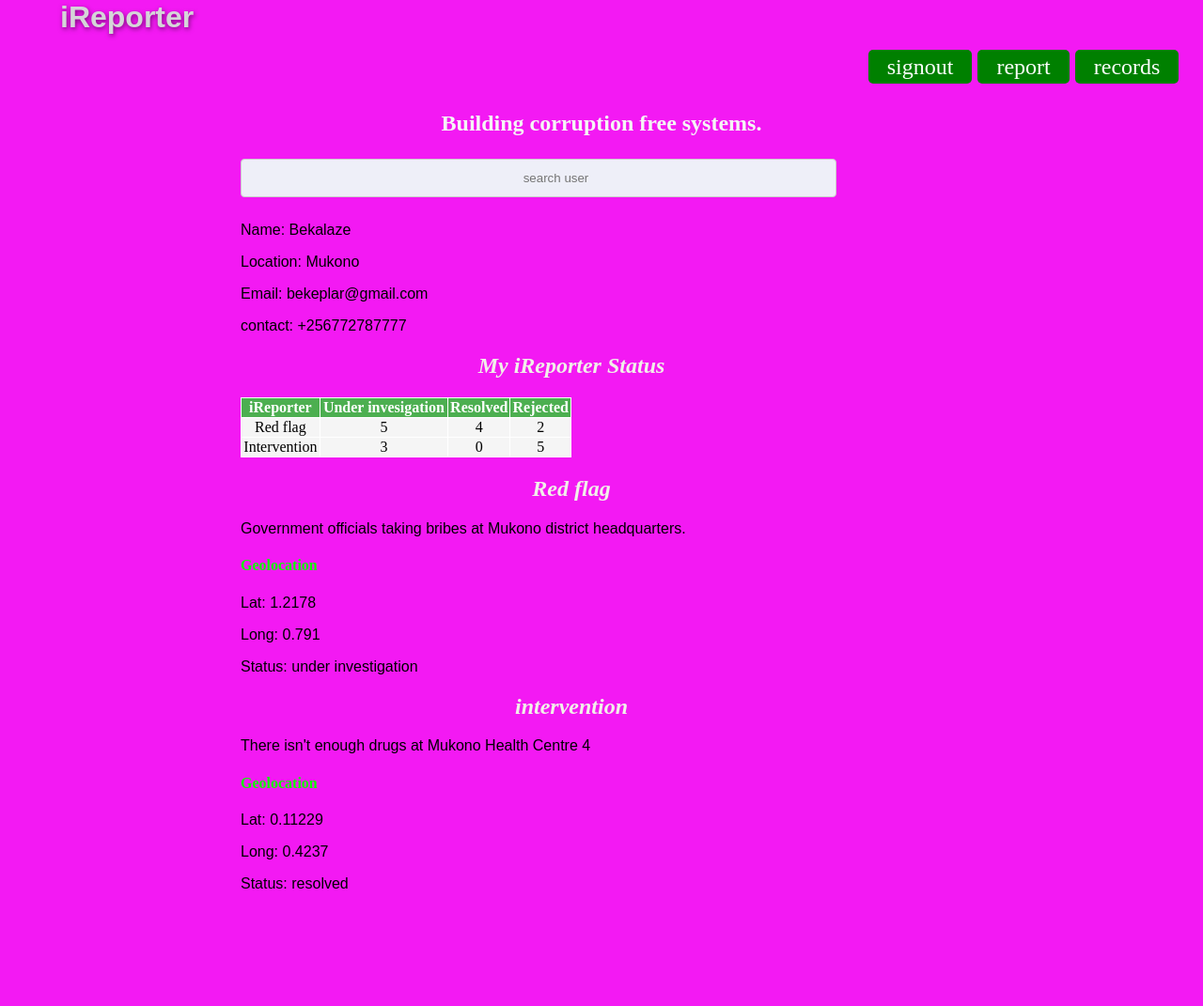
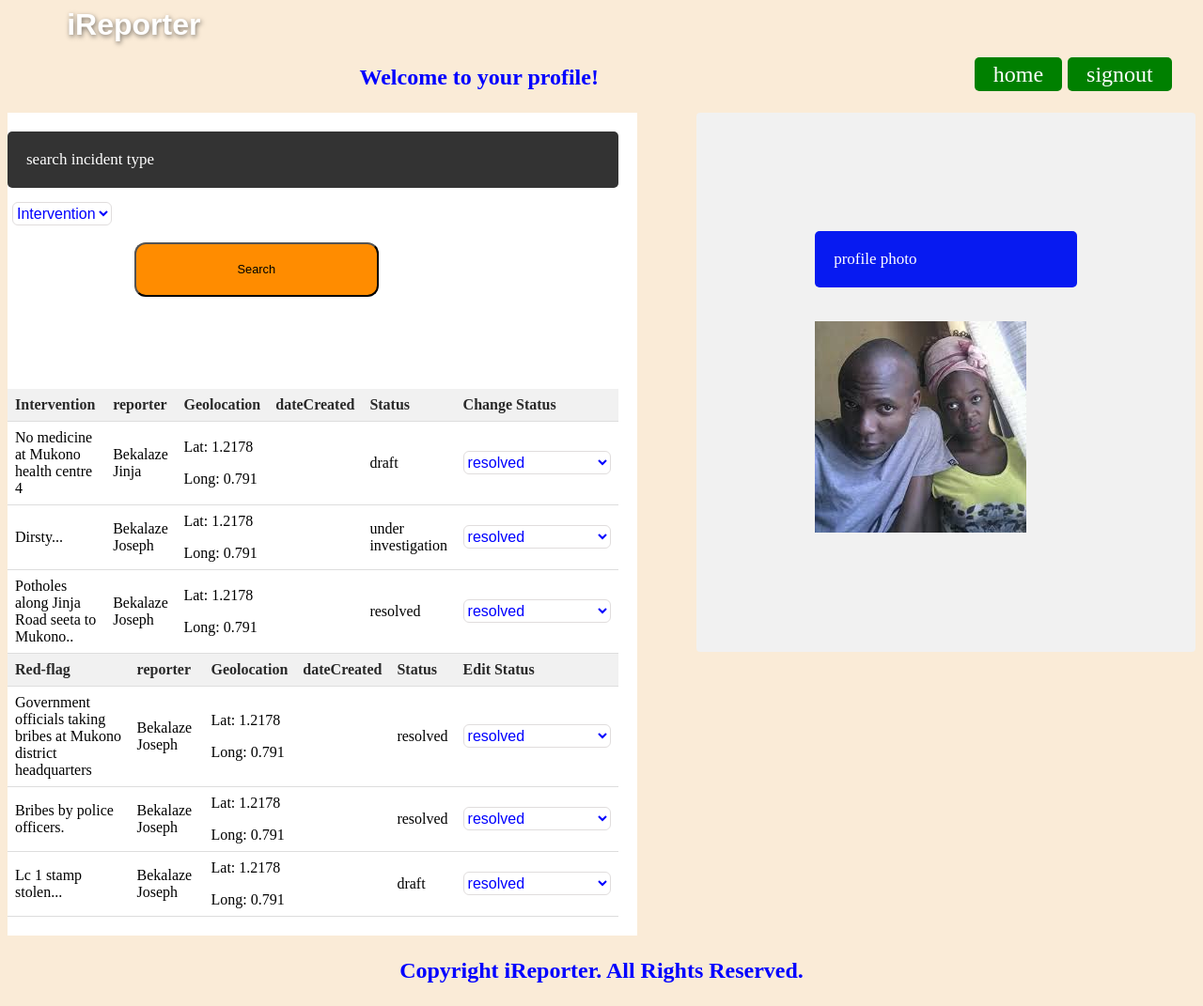
Before and after one commit to bekeplar/iReporter, a Python web app: template UI/templates/profile.html in a window 1280 px wide. Shown: the whole page at 94% size. Before the commit the page ends 946 px from the top, so only its background shows below. Run offline with Jinja, Linux system fonts and the light colour scheme; the template is opened without the code that fills it, so the values that code supplies are empty.

Commit message:
Add more styling

```diff
--- a/UI/static/style.css
+++ b/UI/static/style.css
@@ -16,6 +16,9 @@ h3 {
     color: blue;
 
 
+}
+th{
+    color: rgba(0, 0, 0, 0.83);
 }
 
 .top{
@@ -67,7 +70,7 @@ a:hover {
     flex: 30%;
     background-color: #f1f1f1;
     padding: 10%;
-    margin-left: 15%;
+    margin-left: 5%;
     margin-bottom: 20%;
     border-radius: 4px;
     height: 70%;
--- a/UI/templates/index.html
+++ b/UI/templates/index.html
@@ -21,8 +21,8 @@
             </header><br><br>
             <h3>Building corruption free systems.</h3>
             <div id="low">
-                <p><i>iReporter</i> enables any/every citizen to bring any form of <b>corruption to the notice of appropriate  authorities and the general  public.</b></p>
-                <p><i>Users</i> can also report on things that need <b>government intervention</b>.</p>
+                <i>iReporter</i> enables any/every citizen to bring any form of corruption to the notice of appropriate  authorities and the general  public.
+                <i>Users</i> can also report on things that need government intervention.
             </div>
             <footer>
                     <h2>"our voices can save the system,<br>our country, our responsibility
--- a/UI/templates/profile.html
+++ b/UI/templates/profile.html
@@ -5,68 +5,140 @@
         <meta http-equiv="X-UA-Compatible" content="IE=edge">
         <title>iReporter profile</title>
         <meta name="viewport" content="width=device-width, initial-scale=1">
-        <link rel="stylesheet" type="text/css" media="screen" href="../static/main.css" />
+        <link rel="stylesheet" type="text/css" media="screen" href="../static/style.css" />
     </head>
     <body>
-        <div class="flex">
             <h1>iReporter</h1>
+            <heder>
                 <div class="top">
+                    <a href="index.html">home</a>
                     <a href="signin.html">signout</a>
-                        <a href="incident.html">report</a>
-                        <a href="records.html">records</a>
-                </div><br><br>
-                <h3>Building corruption free systems.</h3>
-                <div class="dare">
-                        <input type="search" placeholder="search user">
-                        <img src="">
-                        <div>
-                            <p>Name: Bekalaze</p>
-                            <p>Location: Mukono</p>
-                            <p>Email: bekeplar@gmail.com</p>
-                            <p>contact: +256772787777</p>
                 </div>
-                    <div class="records">
-                            <h2>My iReporter Status</h2>
+            </heder>
+            <h3>Welcome to your profile!</h3>
+            <div class="admin">
+                    <div class="main-admin">
+                        <p class="header">search incident type</p>
+                        <form>
+                                <select>
+                                        <option>Intervention</option>
+                                        <option>Red-flag</option>
+                                </select><br><br>
+                            <button type="submit">Search</button><br><br>
+                        </form>
                         <table>
                               <tr>
-                                    <th>iReporter</th>
-                                    <th>Under invesigation</th>
-                                    <th>Resolved</th>
-                                    <th>Rejected</th>
+                                <th>Intervention</th>
+                                <th>reporter</th>
+                                <th>Geolocation</th>
+                                <th>dateCreated</th>
+                                <th>Status</th>
+                                <th>Change Status</th>
                               </tr>
                               <tr>
-                                    <td>Red flag</td>
-                                    <td>5</td>
-                                    <td>4</td>
-                                    <td>2</td>
+                                <td>No medicine at Mukono health centre 4</td>
+                                <td>Bekalaze Jinja</td>
+                                <td><p>Lat: 1.2178</p>
+                                    <p>Long: 0.791</p>
+                                </td>
+                                <td></td>
+                                <td>draft</td>
+                                <td><select>
+                                        <option>resolved </option>
+                                        <option>under investigation</option>
+                                        <option>rejected</option>
+                                    </select></td>
                               </tr>
                               <tr>
-                                    <td>Intervention</td>
-                                    <td>3</td>
-                                    <td>0</td>
-                                    <td>5</td>
+                                <td>Dirsty...</td>
+                                <td>Bekalaze Joseph</td>
+                                <td><p>Lat: 1.2178</p>
+                                    <p>Long: 0.791</p></td>
+                                <td></td>
+                                <td>under investigation</td>
+                                <td><select>
+                                        <option>resolved </option>
+                                        <option>under investigation</option>
+                                        <option>rejected</option>
+                                    </select></td>
+                              </tr>
+                              <tr>
+                                <td>Potholes along Jinja Road seeta to Mukono..</td>
+                                <td>Bekalaze Joseph</td>
+                                <td><p>Lat: 1.2178</p>
+                                    <p>Long: 0.791</p></td>
+                                <td></td>
+                                <td>resolved</td>
+                                <td><select>
+                                        <option>resolved </option>
+                                        <option>under investigation</option>
+                                        <option>rejected</option>
+                                    </select></td>
+                              </tr>
+                        </table>
+                        <table>
+                            <tr>
+                              <th>Red-flag</th>
+                              <th>reporter</th>
+                              <th>Geolocation</th>
+                                <th>dateCreated</th>
+                              <th>Status</th>
+                              <th>Edit Status</th>
+                            </tr>
+                            <tr>
+                              <td>Government officials taking bribes at Mukono district headquarters</td>
+                              <td>Bekalaze Joseph</td>
+                              <td><p>Lat: 1.2178</p>
+                                <p>Long: 0.791</p>
+                              </td>
+                              <td></td>
+                              <td>resolved</td>
+                              <td><select>
+                                    <option>resolved </option>
+                                    <option>under investigation</option>
+                                    <option>rejected</option>
+                                </select></td>
+                            </tr>
+                            <tr>
+                              <td>Bribes by police officers.</td>
+                              <td>Bekalaze Joseph</td>
+                              <td><p>Lat: 1.2178</p>
+                                <p>Long: 0.791</p>
+                              </td>
+                              <td></td>
+                              <td>resolved</td>
+                              <td><select>
+                                    <option>resolved </option>
+                                    <option>under investigation</option>
+                                    <option>rejected</option>
+                                </select></td>
+                            </tr>
+                            <tr>
+                              <td>Lc 1 stamp stolen...</td>
+                              <td>Bekalaze Joseph</td>
+                              <td><p>Lat: 1.2178</p>
+                                <p>Long: 0.791</p>
+                              </td>
+                              <td></td>
+                              <td>draft</td>
+                              <td><select>
+                                    <option>resolved </option>
+                                    <option>under investigation</option>
+                                    <option>rejected</option>
+                                </select></td>
                             </tr>
                       </table>
                     </div>
-                        <div class="dropdown1">
-                                <h2>Red flag</h2>
-                                <p>Government officials taking bribes at Mukono district headquarters.</p>
-                                <div>
-                                    <h4>Geolocation</h4>
-                                    <p>Lat: 1.2178</p>
-                                    <p>Long: 0.791</p>
-                                </div>
-                                <p>Status: under investigation</p>
-                        </div>
-                        <div class="dropdown1">
-                                <h2>intervention</h2>
-                                <p>There isn't enough drugs at Mukono Health Centre 4</p>
-                                <h4>Geolocation</h4>
-                                <p>Lat: 0.11229</p>
-                                <p>Long: 0.4237</p>
-                                <p>Status: resolved</p>
+                    <div class="right">
+                        <div
+                        class="header-small">profile photo
+                        </div><br><br>
+
+                           <img src="../static/images/coruption.jpg">
                         </div>
                     </div>
-        </div>
+                    <footer>
+                            <h3>Copyright iReporter. All Rights Reserved.</h3>
+                    </footer>
     </body>
 </html>
```
Also changed, not shown: UI/templates/admin_dashboard.html (+28 -2 lines), UI/static/images/coruption.jpg (added). Lines whose indentation alone changed are shown as unchanged.
